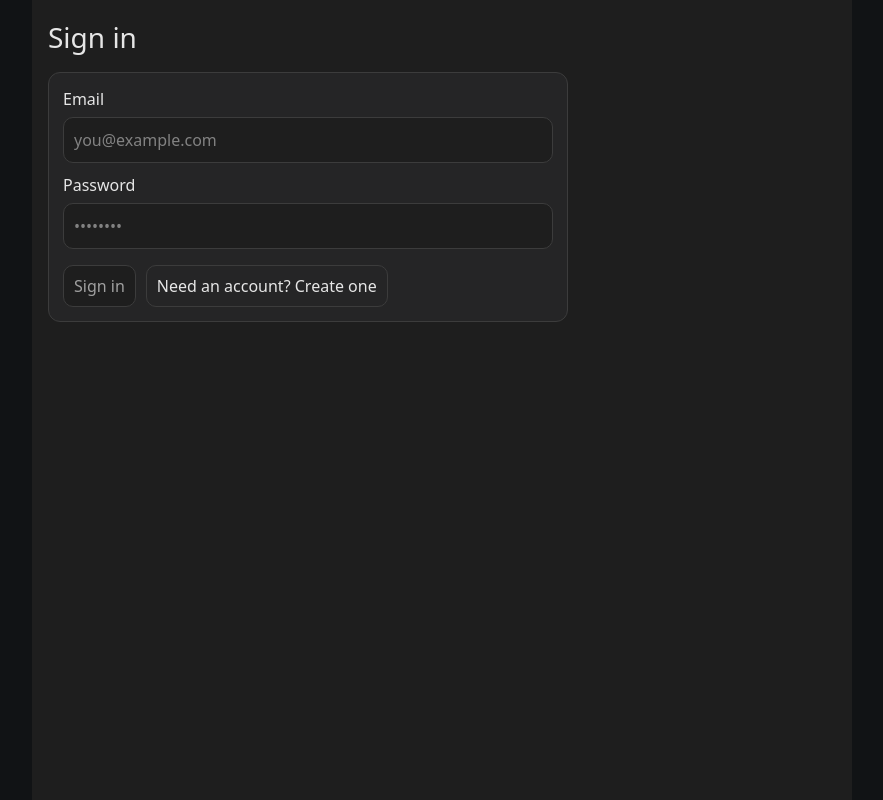
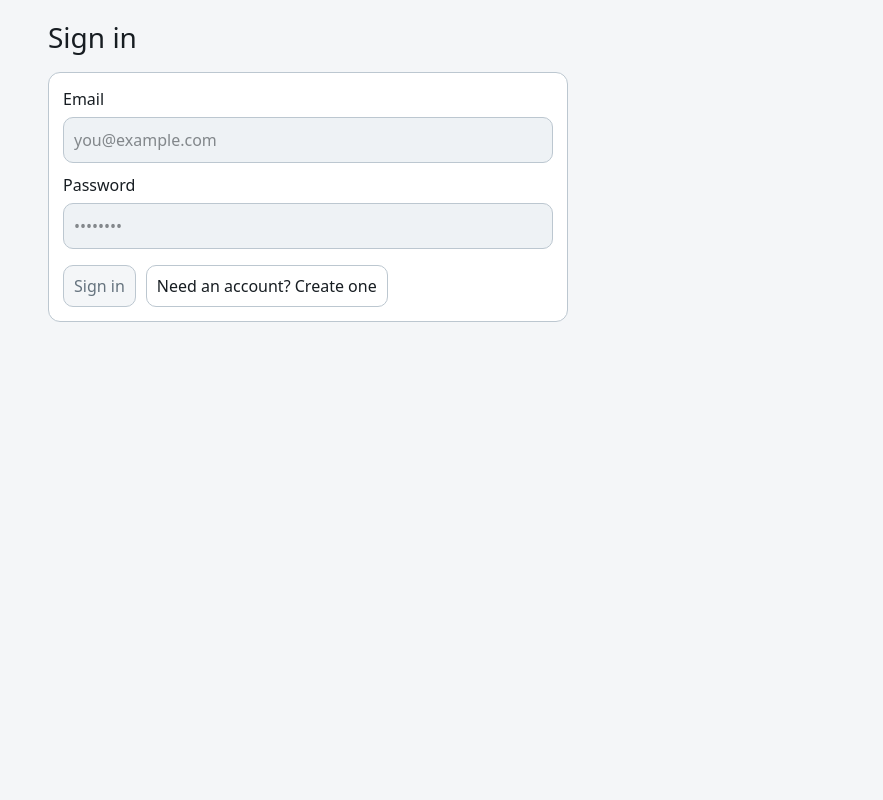
Before and after one commit to marcjzbinden/car-maintenance-app, a Next.js app: page /login in a window 1280 px wide. Shown: the whole page, without its empty margins (198-1081 px from the left). Built offline with nearby package versions, Linux system fonts and the light colour scheme; no server answers.

Commit message:
Add light dark and system themes

```diff
--- a/app/globals.css
+++ b/app/globals.css
@@ -4,11 +4,14 @@
   color-scheme: dark;
 
   --color-canvas: #111315;
+  --color-bg: var(--color-canvas);
   --color-surface: #191c1f;
   --color-surface-subtle: #15181a;
   --color-surface-raised: #202428;
   --color-surface-hover: #292e33;
   --color-surface-glow: rgba(86, 156, 214, 0.08);
+  --color-header-background: rgba(17, 19, 21, 0.9);
+  --color-overlay: rgba(0, 0, 0, 0.72);
   --color-border: #30363b;
   --color-border-strong: #3d454c;
   --color-border-interactive: #59636c;
@@ -49,6 +52,7 @@
   --radius-lg: 1rem;
   --radius-pill: 999px;
   --shadow-card: 0 18px 44px rgba(0, 0, 0, 0.22);
+  --shadow-card-hover: 0 22px 52px rgba(0, 0, 0, 0.28);
   --transition-fast: 150ms ease;
   --font-size-xs: 0.75rem;
   --font-size-sm: 0.875rem;
@@ -56,6 +60,59 @@
   --content-max-width: 72rem;
   --page-gutter: clamp(1rem, 3vw, 2rem);
 
+  --background: var(--color-canvas);
+  --foreground: var(--color-text);
+}
+
+:root[data-theme="light"] {
+  color-scheme: light;
+
+  --color-canvas: #f4f6f8;
+  --color-surface: #ffffff;
+  --color-surface-subtle: #eef2f5;
+  --color-surface-raised: #ffffff;
+  --color-surface-hover: #e7edf2;
+  --color-surface-glow: rgba(23, 107, 159, 0.1);
+  --color-header-background: rgba(255, 255, 255, 0.9);
+  --color-overlay: rgba(22, 28, 33, 0.58);
+  --color-border: #d7dee4;
+  --color-border-strong: #bcc7d0;
+  --color-border-interactive: #7f8d99;
+  --color-text: #35414a;
+  --color-text-strong: #171d22;
+  --color-text-muted: #65737e;
+  --color-accent: #176b9f;
+  --color-accent-hover: #0f5883;
+  --color-accent-contrast: #ffffff;
+  --color-focus-ring: rgba(23, 107, 159, 0.35);
+
+  --color-success-surface: #eaf7ef;
+  --color-success-border: #a7d8b9;
+  --color-success-text: #1d6b3d;
+  --color-warning-surface: #fff7df;
+  --color-warning-border: #dfc261;
+  --color-warning-text: #735607;
+  --color-danger: #b43b3b;
+  --color-danger-surface: #fff0f0;
+  --color-danger-surface-hover: #ffe1e1;
+  --color-danger-border: #e2aaaa;
+  --color-danger-text: #a22f2f;
+  --color-info-surface: #eaf4fb;
+  --color-info-border: #a6cde5;
+  --color-info-text: #195d86;
+
+  --shadow-card: 0 18px 44px rgba(25, 39, 52, 0.12);
+  --shadow-card-hover: 0 22px 52px rgba(25, 39, 52, 0.16);
+
+  --color-bg: var(--color-canvas);
+  --background: var(--color-canvas);
+  --foreground: var(--color-text);
+}
+
+:root[data-theme="dark"] {
+  color-scheme: dark;
+
+  --color-bg: var(--color-canvas);
   --background: var(--color-canvas);
   --foreground: var(--color-text);
 }
--- a/app/layout.tsx
+++ b/app/layout.tsx
@@ -1,5 +1,7 @@
 import type { Metadata } from "next";
 import { Geist, Geist_Mono } from "next/font/google";
+import { ThemeSync } from "@/components/ui/ThemeSync";
+import { THEME_STORAGE_KEY } from "@/lib/theme";
 import "./globals.css";
 
 const geistSans = Geist({
@@ -17,16 +19,40 @@ export const metadata: Metadata = {
   description: "A digital glovebox for vehicles and maintenance.",
 };
 
+const themeInitializationScript = `
+  (function () {
+    var preference = "system";
+
+    try {
+      var storedPreference = window.localStorage.getItem(${JSON.stringify(THEME_STORAGE_KEY)});
+      if (storedPreference === "system" || storedPreference === "light" || storedPreference === "dark") {
+        preference = storedPreference;
+      }
+    } catch (error) {}
+
+    var resolvedTheme = preference === "system"
+      ? (window.matchMedia("(prefers-color-scheme: dark)").matches ? "dark" : "light")
+      : preference;
+
+    document.documentElement.dataset.themePreference = preference;
+    document.documentElement.dataset.theme = resolvedTheme;
+  })();
+`;
+
 export default function RootLayout({
   children,
 }: Readonly<{
   children: React.ReactNode;
 }>) {
   return (
-    <html lang="en">
+    <html lang="en" suppressHydrationWarning>
+      <head>
+        <script dangerouslySetInnerHTML={{ __html: themeInitializationScript }} />
+      </head>
       <body
         className={`${geistSans.variable} ${geistMono.variable} antialiased`}
       >
+        <ThemeSync />
         {children}
       </body>
     </html>
--- a/app/login/page.tsx
+++ b/app/login/page.tsx
@@ -137,7 +137,7 @@ export default function LoginPage() {
           </div>
 
           {msg && (
-            <p style={{ margin: 0, color: msg.toLowerCase().includes("error") ? "#ff8080" : colors.muted }}>
+            <p style={{ margin: 0, color: msg.toLowerCase().includes("error") ? colors.danger : colors.muted }}>
               {msg}
             </p>
           )}
--- a/app/members/page.tsx
+++ b/app/members/page.tsx
@@ -201,7 +201,7 @@ export default function MembersPage() {
                     gap: 10,
                     alignItems: "center",
                     padding: "10px 0",
-                    borderBottom: "1px solid rgba(255, 255, 255, 0.1)",
+                    borderBottom: "1px solid var(--color-border)",
                   }}
                 >
                   <div style={{ flex: 1 }}>
--- a/app/profile/page.tsx
+++ b/app/profile/page.tsx
@@ -119,7 +119,7 @@ export default function ProfilePage() {
             {saving ? "Saving..." : "Save"}
           </button>
 
-          {msg && <span style={{ color: msg === "Saved!" ? colors.muted : "#ff8080" }}>{msg}</span>}
+          {msg && <span style={{ color: msg === "Saved!" ? colors.muted : colors.danger }}>{msg}</span>}
         </div>
       </section>
     </AppShell>
--- a/app/uiStyles.ts
+++ b/app/uiStyles.ts
@@ -1,11 +1,13 @@
 import type { CSSProperties } from "react";
 
 export const colors = {
-  bg: "#1e1e1e",
-  panel: "#252526",
-  border: "#3c3c3c",
-  text: "#e6e6e6",
-  muted: "#a0a0a0",
+  bg: "var(--color-canvas)",
+  panel: "var(--color-surface-raised)",
+  subtle: "var(--color-surface-subtle)",
+  border: "var(--color-border-strong)",
+  text: "var(--color-text-strong)",
+  muted: "var(--color-text-muted)",
+  danger: "var(--color-danger-text)",
 };
 
 export const pageStyle: CSSProperties = {
@@ -31,7 +33,7 @@ export const inputStyle: CSSProperties = {
   padding: 10,
   borderRadius: 10,
   border: `1px solid ${colors.border}`,
-  background: colors.bg,
+  background: colors.subtle,
   color: colors.text,
   marginTop: 6,
 };
--- a/app/vehicle/[id]/vehicle-detail.module.css
+++ b/app/vehicle/[id]/vehicle-detail.module.css
@@ -163,7 +163,7 @@
   align-items: center;
   justify-content: center;
   padding: var(--page-gutter);
-  background: rgba(0, 0, 0, 0.72);
+  background: var(--color-overlay);
 }
 
 .dialog {
--- /dev/null
+++ b/components/ui/ThemeSync.tsx
@@ -0,0 +1,30 @@
+"use client";
+
+import { useEffect } from "react";
+import {
+  applyThemePreference,
+  getStoredThemePreference,
+  THEME_STORAGE_KEY,
+} from "@/lib/theme";
+
+export function ThemeSync() {
+  useEffect(() => {
+    const colorScheme = window.matchMedia("(prefers-color-scheme: dark)");
+    const syncTheme = () => applyThemePreference(getStoredThemePreference());
+
+    function handleStorage(event: StorageEvent) {
+      if (event.key === THEME_STORAGE_KEY || event.key === null) syncTheme();
+    }
+
+    syncTheme();
+    colorScheme.addEventListener("change", syncTheme);
+    window.addEventListener("storage", handleStorage);
+
+    return () => {
+      colorScheme.removeEventListener("change", syncTheme);
+      window.removeEventListener("storage", handleStorage);
+    };
+  }, []);
+
+  return null;
+}
--- a/components/vehicles/VehicleCard.module.css
+++ b/components/vehicles/VehicleCard.module.css
@@ -23,7 +23,7 @@
 .cardLink:hover .card {
   border-color: var(--color-border-interactive);
   background: var(--color-surface-hover);
-  box-shadow: 0 22px 52px rgba(0, 0, 0, 0.28);
+  box-shadow: var(--shadow-card-hover);
   transform: translateY(-2px);
 }
 
--- /dev/null
+++ b/lib/theme.ts
@@ -0,0 +1,38 @@
+export const THEME_STORAGE_KEY = "digital-glovebox-theme";
+
+export type ThemePreference = "system" | "light" | "dark";
+
+function isThemePreference(value: string | null): value is ThemePreference {
+  return value === "system" || value === "light" || value === "dark";
+}
+
+export function getStoredThemePreference(): ThemePreference {
+  try {
+    const storedPreference = window.localStorage.getItem(THEME_STORAGE_KEY);
+    return isThemePreference(storedPreference) ? storedPreference : "system";
+  } catch {
+    return "system";
+  }
+}
+
+export function applyThemePreference(preference: ThemePreference) {
+  const resolvedTheme =
+    preference === "system"
+      ? window.matchMedia("(prefers-color-scheme: dark)").matches
+        ? "dark"
+        : "light"
+      : preference;
+
+  document.documentElement.dataset.themePreference = preference;
+  document.documentElement.dataset.theme = resolvedTheme;
+}
+
+export function persistThemePreference(preference: ThemePreference) {
+  try {
+    window.localStorage.setItem(THEME_STORAGE_KEY, preference);
+  } catch {
+    // The live preference still applies when browser storage is unavailable.
+  }
+
+  applyThemePreference(preference);
+}
```
Also changed, not shown: components/ui/AppHeader.tsx (+52 -0 lines), components/ui/foundation.module.css (+73 -2 lines), 1 other file (tests, documents, lock files or other folders).
